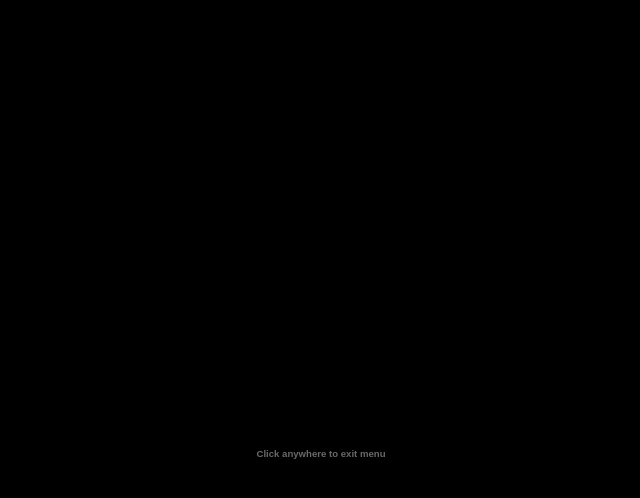
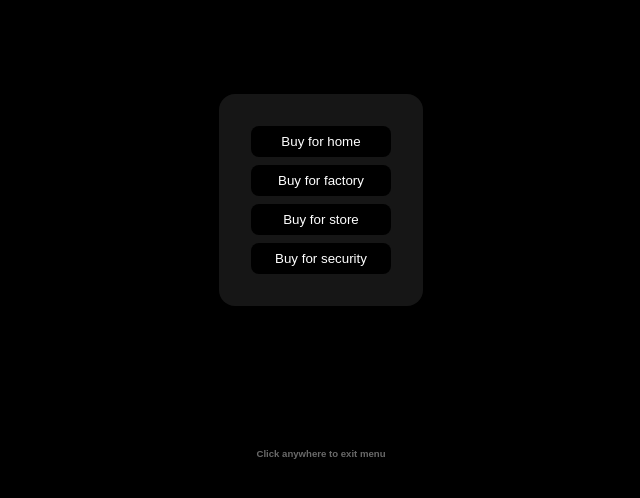
Before and after one commit to GTFTT/sellbot, a React (Vite) app: page / in a window 1280 px wide. Both pictures are taken after a click on the button "MENU". Shown: the top 498 px of the page, without its empty margins (319-959 px from the left). Built offline with nearby package versions, Linux system fonts and the light colour scheme.

Commit message:
Added menu buttons and buttons block

```diff
--- /dev/null
+++ b/src/compoentns/Header/ButtonsContainer/ButtonsBlock/ButtonsBlock.module.css
@@ -0,0 +1,8 @@
+.container {
+  display: flex;
+  flex-direction: column;
+  padding: 2rem;
+  background: rgb(217 217 217 / 0.1);
+  border-radius: 1rem;
+  gap: 0.5rem
+}
--- /dev/null
+++ b/src/compoentns/Header/ButtonsContainer/ButtonsBlock/ButtonsBlock.tsx
@@ -0,0 +1,24 @@
+import styles from "./ButtonsBlock.module.css"
+import type {MainMenuItemBlockItem} from "../../../../config/menuItems.ts";
+import MenuButton from "../../../buttons/MenuButton/MenuButton.tsx";
+
+export interface ButtonsBlockProps {
+  className?: string;
+  items: MainMenuItemBlockItem[];
+}
+
+function ButtonsBlock(props: ButtonsBlockProps) {
+  return (
+    <div className={`${styles.container} ${props.className || ''}`}>
+      {
+        props.items.map(item => {
+          return (
+            <MenuButton >{item.label}</MenuButton>
+          )
+        })
+      }
+    </div>
+  );
+}
+
+export default ButtonsBlock;
--- a/src/compoentns/Header/ButtonsContainer/ButtonsContainer.tsx
+++ b/src/compoentns/Header/ButtonsContainer/ButtonsContainer.tsx
@@ -1,6 +1,8 @@
 import styles from "./ButtonsContainer.module.css";
 import {useEffect, useRef} from "react";
 import {animate, createScope, createTimeline, type Scope} from "animejs";
+import {mainMenuItems} from "../../../config/menuItems.ts";
+import ButtonsBlock from "./ButtonsBlock/ButtonsBlock.tsx";
 
 export interface ButtonsContainerProps {
   className?: string;
@@ -50,7 +52,13 @@ function ButtonsContainer(props: ButtonsContainerProps) {
 
   return (
     <div ref={rootRef} className={`${styles.buttonsContainer} ${props.className || ''}`}>
-      CONTENT
+      {
+        mainMenuItems.map(item => {
+          return (
+            <ButtonsBlock items={item.items} />
+          )
+        })
+      }
     </div>
   );
 }
--- /dev/null
+++ b/src/compoentns/buttons/MenuButton/MenuButton.module.css
@@ -0,0 +1,12 @@
+.container {
+  background: #000000;
+  padding: 0.5rem 1.5rem;
+  border: none;
+  color: white;
+  border-radius: 0.5rem;
+}
+
+.container:hover {
+  background: #2e2e2e;
+  cursor: pointer;
+}
--- /dev/null
+++ b/src/compoentns/buttons/MenuButton/MenuButton.tsx
@@ -0,0 +1,12 @@
+import {type ButtonHTMLAttributes} from 'react';
+import styles from "./MenuButton.module.css"
+
+export type MenuButtonProps = ButtonHTMLAttributes<HTMLButtonElement>
+
+function MenuButton(props: MenuButtonProps) {
+  return (
+    <button {...props} className={`${styles.container} ${props.className}`}></button>
+  );
+}
+
+export default MenuButton;
--- /dev/null
+++ b/src/config/menuItems.ts
@@ -0,0 +1,35 @@
+
+export interface MainMenuItemBlockItem {
+  id: string;
+  label: string;
+}
+export interface MainMenuItemBlock {
+  id: string;
+  blockName: string;
+  items: MainMenuItemBlockItem[];
+}
+
+export const mainMenuItems: MainMenuItemBlock[] = [
+  {
+    id: '1',
+    blockName: 'Buy',
+    items: [
+      {
+        id: '1',
+        label: 'Buy for home'
+      },
+      {
+        id: '2',
+        label: 'Buy for factory'
+      },
+      {
+        id: '3',
+        label: 'Buy for store'
+      },
+      {
+        id: '4',
+        label: 'Buy for security'
+      },
+    ]
+  }
+]
```
